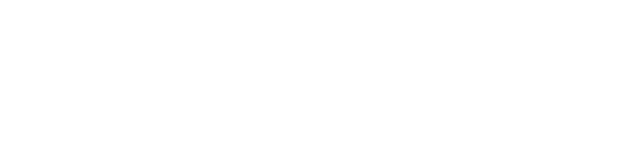
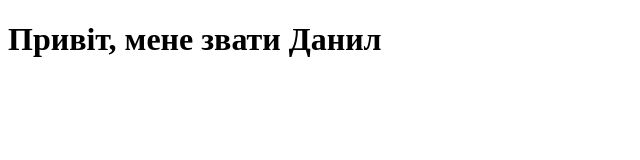
Before and after one commit to Smoki15/git-first-project-domashka, a plain HTML site: page index.html in a window 1280 px wide. Shown: the whole page, without its empty margins (0-640 px from the left). Drawn offline with Linux system fonts and the light colour scheme.

Commit message:
Add personal information

```diff
--- a/index.html
+++ b/index.html
@@ -6,5 +6,6 @@
     <title>Document</title>
 </head>
 <body>
+    <h1>Привіт, мене звати Данил</h1>
 </body>
 </html>
```
